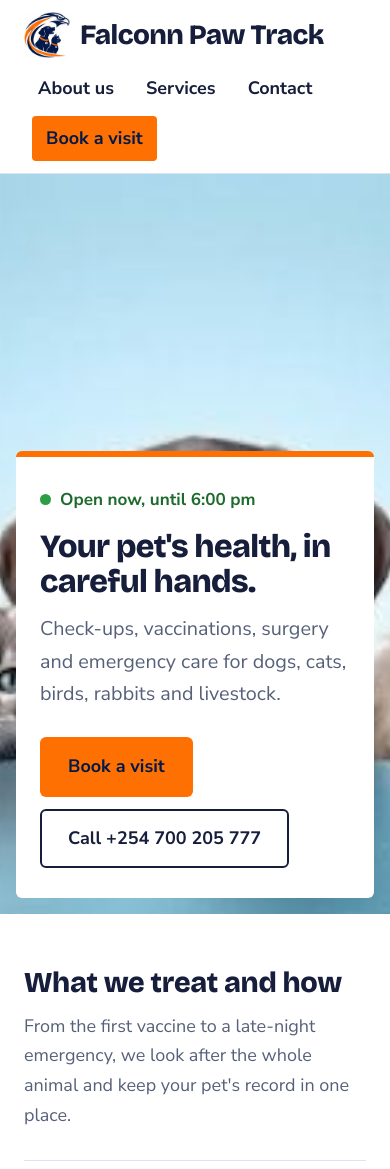
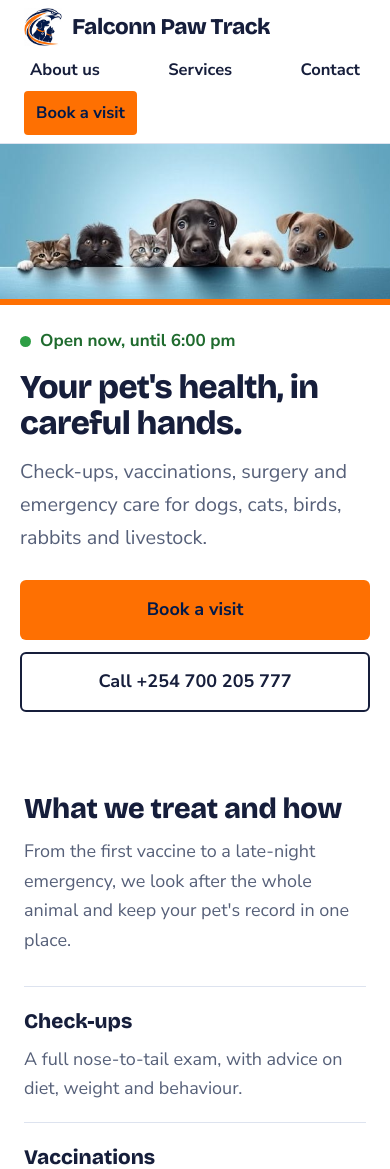
Before and after one commit to Abira28/falconn-paw-track, a Django app: page / in a window 390 px wide. Shown: the top 1169 px of the page. Run offline with Django 5.2, Linux system fonts and the light colour scheme.

Commit message:
Fix hero and header layout on phones

```diff
--- a/clinic/static/clinic/css/site.css
+++ b/clinic/static/clinic/css/site.css
@@ -347,3 +347,23 @@ ul, ol { list-style: none; }
     .hero-panel .actions { margin-top: 16px; gap: 10px; }
     .hero-panel .btn { padding: 10px 20px; font-size: 0.95rem; }
 }
+
+/* Phones: show the whole hero photo, then the text underneath */
+.hero-photo { display: none; }
+
+@media (max-width: 640px) {
+    .hero { display: block; min-height: 0; background-image: none; background-color: var(--white); }
+    .hero-photo { display: block; width: 100%; height: auto; }
+    .hero-panel { max-width: none; margin: 0; border-radius: 0; padding: 22px 20px 28px; }
+    .hero-panel h1 { font-size: 1.85rem; }
+    .hero-panel .actions { flex-direction: column; }
+    .hero-panel .btn { width: 100%; text-align: center; }
+
+    /* A shorter header */
+    .nav-inner { padding-top: 8px; padding-bottom: 8px; gap: 2px 12px; }
+    .logo { font-size: 1.25rem; }
+    .logo img { width: 38px !important; height: 38px !important; }
+    .nav-links { width: 100%; justify-content: space-between; gap: 0; }
+    .nav-links a { padding: 8px 6px; font-size: 0.92rem; }
+    .nav-links a.nav-book { margin-left: 0; padding: 8px 12px; }
+}
--- a/clinic/templates/clinic/home.html
+++ b/clinic/templates/clinic/home.html
@@ -5,6 +5,7 @@
 
 {% block content %}
 <section class="hero" style="--hero-img: url('{% static 'clinic/img/hero.jpg' %}');">
+        <img class="hero-photo" src="{% static 'clinic/img/hero.jpg' %}" alt="Puppies and a kitten peeking over a ledge">
     <div class="hero-panel">
         <p class="status {% if status.open %}is-open{% endif %}"><span class="dot"></span>{{ status.text }}</p>
         <h1>Your pet's health, in careful hands.</h1>
```
Also changed, not shown: config/settings.py (+8 -1 lines).
